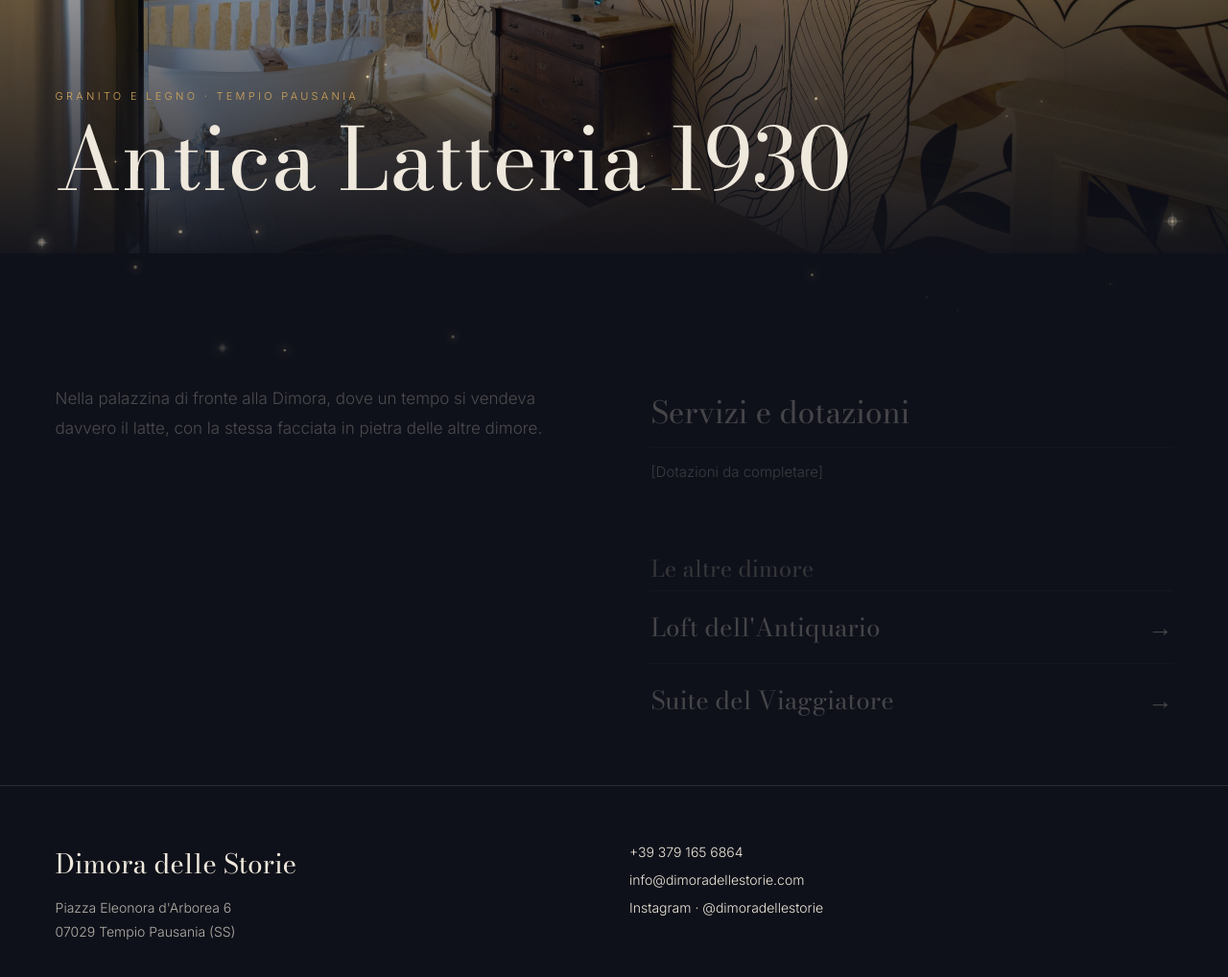
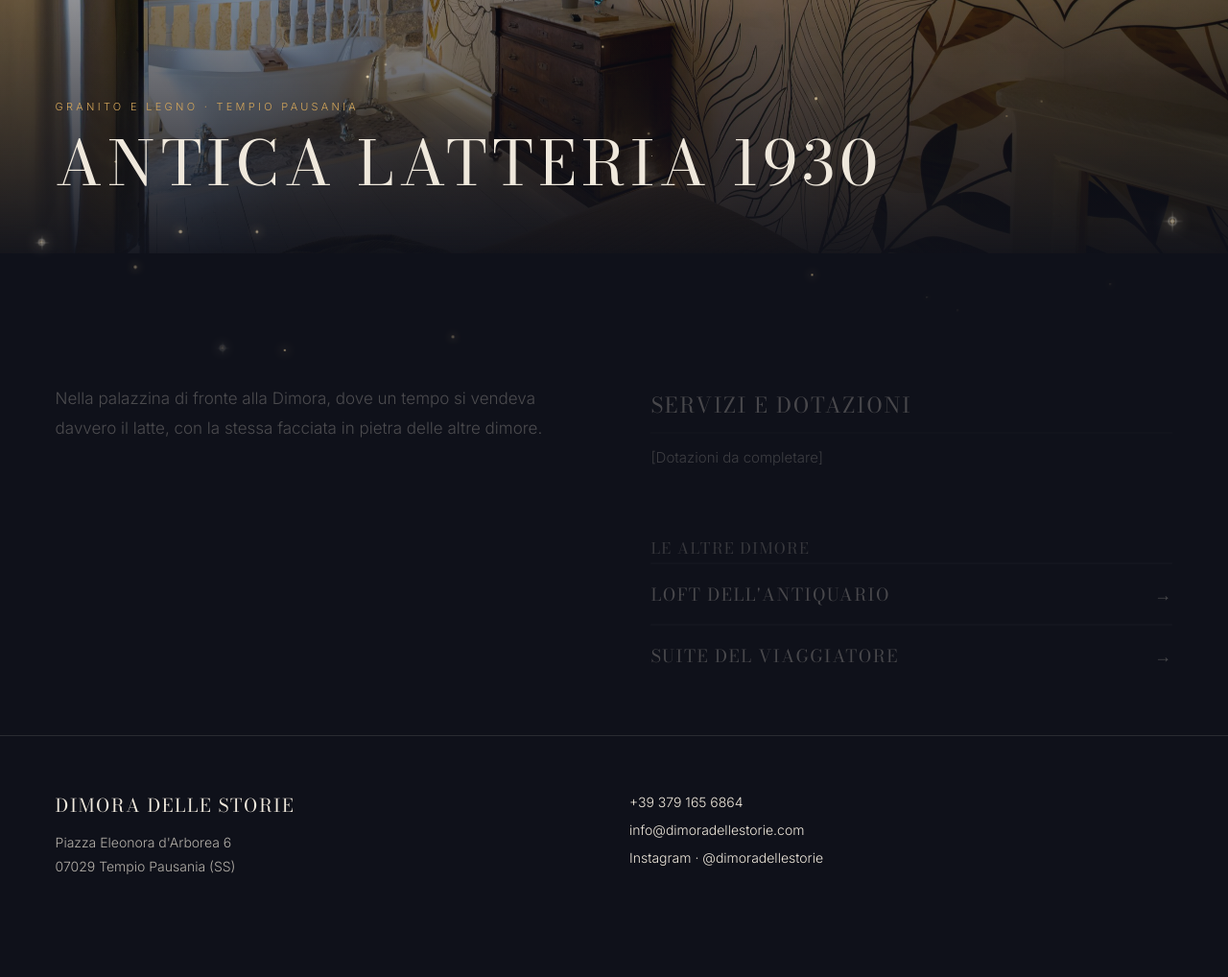
Before and after one commit to OraServizi/dimora-delle-storie, a plain HTML site: page antica-latteria-1930.html in a window 1280 px wide. Shown: the part 360-1378 px from the top of the page at 96% size. After the commit the page ends 1331 px from the top, so only its background shows below. Drawn offline with Linux system fonts and the light colour scheme.

Commit message:
Stile titoli maiuscolo esteso alle pagine delle dimore; citazioni lunghe in tondo/corsivo normale
Co-Authored-By: Claude Opus 5.5 <noreply@anthropic.com>
Claude-Session: https://claude.ai/code/session_01VGSmKkGmd9y5sprhtXWzLq

```diff
--- a/antica-latteria-1930.html
+++ b/antica-latteria-1930.html
@@ -114,7 +114,7 @@ a{color:#EFE8DC}a:hover{color:#D4A65A}
     </header>
     <div style="position:relative;flex:1;display:flex;flex-direction:column;justify-content:flex-end;gap:16px;padding:0 clamp(20px,4.5vw,64px) 56px">
       <span class="fd" style="font-size:11px;letter-spacing:.3em;text-transform:uppercase;color:#D4A65A">Granito e legno · Tempio Pausania</span>
-      <h1 class="h1a" style="margin:0;font-family:'Bodoni Moda',Georgia,serif;font-weight:400;font-size:clamp(38px,7vw,104px);line-height:.95">Antica Latteria 1930</h1>
+      <h1 class="h1a" style="margin:0;font-family:'Bodoni Moda',Georgia,serif;font-weight:400;font-size:clamp(26px,5vw,71px);line-height:1.15;text-transform:uppercase;letter-spacing:.08em">Antica Latteria 1930</h1>
     </div>
   </section>
   <main style="display:grid;grid-template-columns:repeat(auto-fit,minmax(min(420px,100%),1fr));gap:clamp(40px,6vw,96px);padding:96px clamp(20px,4.5vw,64px)">
@@ -125,14 +125,14 @@ a{color:#EFE8DC}a:hover{color:#D4A65A}
       </div>
     </div>
     <aside class="reveal">
-      <h2 style="margin:0 0 12px;font-family:'Bodoni Moda',Georgia,serif;font-weight:400;font-size:32px">Servizi e dotazioni</h2>
+      <h2 style="margin:0 0 12px;font-family:'Bodoni Moda',Georgia,serif;font-weight:400;font-size:22px;text-transform:uppercase;letter-spacing:.08em">Servizi e dotazioni</h2>
       <ul style="list-style:none;margin:0 0 56px;padding:0;font-size:15px;line-height:1.5;color:rgba(239,232,220,.8)"><li style="padding:14px 0;border-top:1px solid rgba(239,232,220,.14)">[Dotazioni da completare]</li></ul>
-      <h2 style="margin:0 0 4px;font-family:'Bodoni Moda',Georgia,serif;font-weight:400;font-size:24px;color:rgba(239,232,220,.7)">Le altre dimore</h2>
-      <a href="/loft-dell-antiquario" style="text-decoration:none;display:flex;justify-content:space-between;padding:18px 0;border-top:1px solid rgba(239,232,220,.18);font-family:'Bodoni Moda',Georgia,serif;font-size:26px"><span>Loft dell'Antiquario</span><span aria-hidden="true">→</span></a><a href="/suite-del-viaggiatore" style="text-decoration:none;display:flex;justify-content:space-between;padding:18px 0;border-top:1px solid rgba(239,232,220,.18);font-family:'Bodoni Moda',Georgia,serif;font-size:26px"><span>Suite del Viaggiatore</span><span aria-hidden="true">→</span></a>
+      <h2 style="margin:0 0 4px;font-family:'Bodoni Moda',Georgia,serif;font-weight:400;font-size:16px;color:rgba(239,232,220,.7);text-transform:uppercase;letter-spacing:.08em">Le altre dimore</h2>
+      <a href="/loft-dell-antiquario" style="text-decoration:none;display:flex;justify-content:space-between;padding:18px 0;border-top:1px solid rgba(239,232,220,.18);font-family:'Bodoni Moda',Georgia,serif;font-size:18px;text-transform:uppercase;letter-spacing:.08em"><span>Loft dell'Antiquario</span><span aria-hidden="true">→</span></a><a href="/suite-del-viaggiatore" style="text-decoration:none;display:flex;justify-content:space-between;padding:18px 0;border-top:1px solid rgba(239,232,220,.18);font-family:'Bodoni Moda',Georgia,serif;font-size:18px;text-transform:uppercase;letter-spacing:.08em"><span>Suite del Viaggiatore</span><span aria-hidden="true">→</span></a>
     </aside>
   </main>
   <footer style="border-top:1px solid rgba(239,232,220,.12);padding:56px clamp(20px,4.5vw,64px);display:grid;grid-template-columns:repeat(auto-fit,minmax(min(220px,100%),1fr));gap:32px;font-size:14px;line-height:1.8;color:rgba(239,232,220,.74)">
-    <div style="display:flex;flex-direction:column;gap:8px"><a href="/" style="text-decoration:none;font-family:'Bodoni Moda',Georgia,serif;font-size:28px;color:#EFE8DC">Dimora delle Storie</a><span>Piazza Eleonora d'Arborea 6<br>07029 Tempio Pausania (SS)</span></div>
+    <div style="display:flex;flex-direction:column;gap:8px"><a href="/" style="text-decoration:none;font-family:'Bodoni Moda',Georgia,serif;font-size:19px;color:#EFE8DC;text-transform:uppercase;letter-spacing:.08em">Dimora delle Storie</a><span>Piazza Eleonora d'Arborea 6<br>07029 Tempio Pausania (SS)</span></div>
     <div style="display:flex;flex-direction:column;gap:4px"><a href="tel:+393791656864" style="text-decoration:none">+39 379 165 6864</a><a href="mailto:info@dimoradellestorie.com" style="text-decoration:none">info@dimoradellestorie.com</a><a href="https://www.instagram.com/dimoradellestorie" style="text-decoration:none">Instagram · @dimoradellestorie</a></div>
   </footer>
 </div>
```
Also changed, not shown: index.html (+1 -1 lines), loft-dell-antiquario.html (+5 -5 lines), suite-del-viaggiatore.html (+5 -5 lines).
